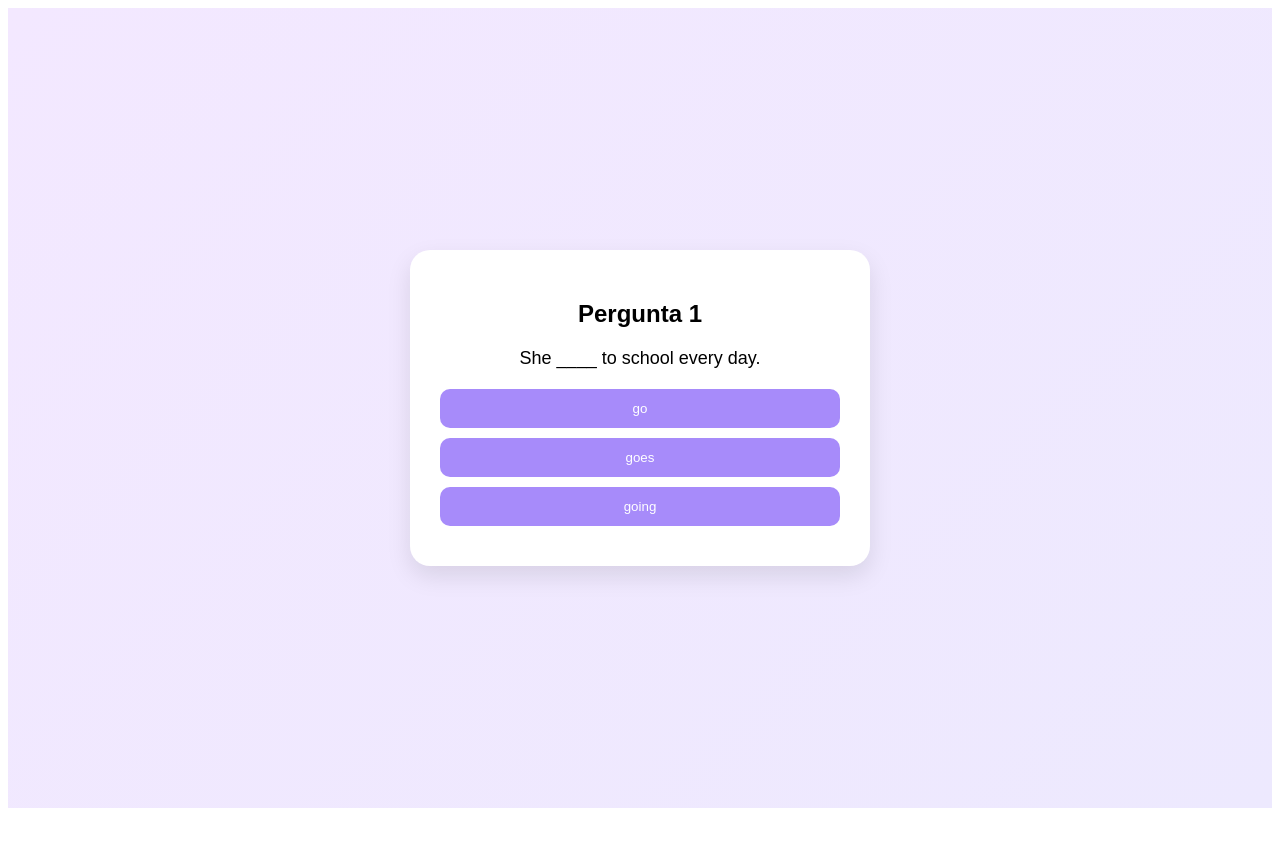
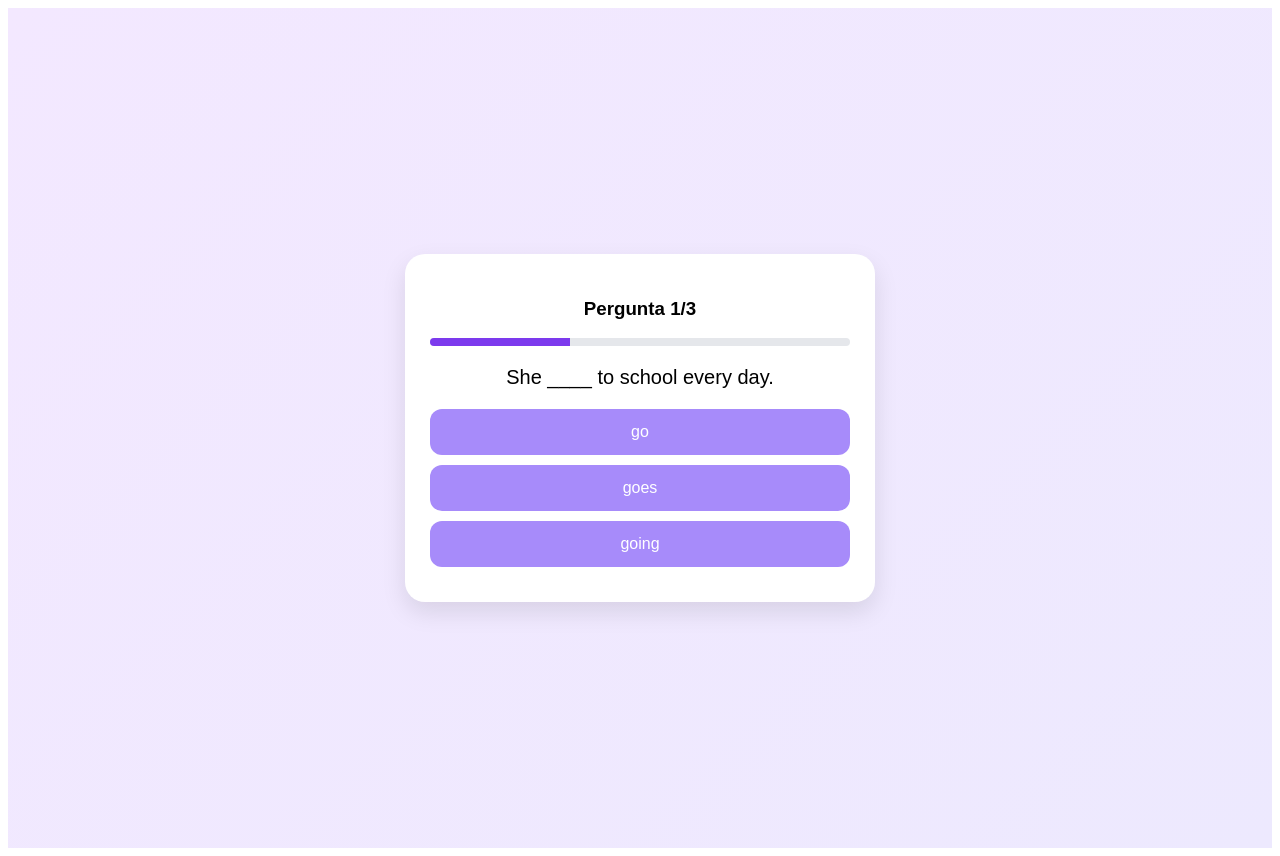
Before and after one commit to artdias/inglesbyneves, a Next.js app: page /teste-nivel in a window 1280 px wide. Before the commit the page ends 816 px from the top, so only its background shows below. Built offline with nearby package versions, Linux system fonts and the light colour scheme.

Commit message:
Add files via upload

```diff
--- a/app/teste-nivel/page.tsx
+++ b/app/teste-nivel/page.tsx
@@ -13,62 +13,172 @@ const questions = [
     options: ["have", "has", "had"],
     answer: 0,
   },
+  {
+    question: "They ____ playing now.",
+    options: ["is", "are", "am"],
+    answer: 1,
+  },
 ];
+
+function getLevel(score: number) {
+  if (score <= 1) return "Básico";
+  if (score === 2) return "Intermediário";
+  return "Avançado";
+}
 
 export default function TesteNivel() {
   const [current, setCurrent] = useState(0);
+  const [score, setScore] = useState(0);
+  const [step, setStep] = useState<"quiz" | "result">("quiz");
 
-  function handleAnswer() {
-    setCurrent(current + 1);
+  function handleAnswer(index: number) {
+    if (index === questions[current].answer) {
+      setScore(score + 1);
+    }
+
+    setTimeout(() => {
+      if (current + 1 < questions.length) {
+        setCurrent(current + 1);
+      } else {
+        setStep("result");
+      }
+    }, 300);
+  }
+
+  const progress = ((current + 1) / questions.length) * 100;
+
+  if (step === "result") {
+    const level = getLevel(score);
+
+    const message = `Olá! Fiz o teste de inglês.
+
+Resultado: ${score}/${questions.length}
+Nível: ${level}
+
+Quero melhorar meu inglês!`;
+
+    const link = `https://wa.me/5599999999999?text=${encodeURIComponent(message)}`;
+
+    return (
+      <main style={styles.page}>
+        <div style={styles.card}>
+          <h1 style={{ color: "#7c3aed" }}>Seu nível: {level}</h1>
+
+          <p style={{ marginTop: 10 }}>
+            {level === "Básico" && "Você está começando, mas pode evoluir rápido 🚀"}
+            {level === "Intermediário" && "Você já tem uma boa base 👏"}
+            {level === "Avançado" && "Excelente nível! 🔥"}
+          </p>
+
+          <div style={styles.score}>
+            {score} / {questions.length}
+          </div>
+
+          <button
+            style={styles.whatsapp}
+            onClick={() => window.open(link, "_blank")}
+          >
+            💬 Quero meu plano no WhatsApp
+          </button>
+        </div>
+      </main>
+    );
   }
 
   return (
-    <main style={{
-      background: "linear-gradient(135deg, #f3e8ff, #ede9fe)",
-      minHeight: "100vh",
-      display: "flex",
-      justifyContent: "center",
-      alignItems: "center",
-      fontFamily: "Poppins, sans-serif"
-    }}>
+    <main style={styles.page}>
+      <div style={styles.card}>
+        <h3>Pergunta {current + 1}/{questions.length}</h3>
 
-      <div style={{
-        background: "white",
-        padding: 30,
-        borderRadius: 20,
-        width: "90%",
-        maxWidth: 400,
-        boxShadow: "0 10px 25px rgba(0,0,0,0.1)",
-        textAlign: "center"
-      }}>
+        {/* PROGRESSO */}
+        <div style={styles.progress}>
+          <div style={{ ...styles.bar, width: `${progress}%` }} />
+        </div>
 
-        <h2>Pergunta {current + 1}</h2>
-
-        <p style={{ fontSize: 18, margin: "20px 0" }}>
-          {questions[current]?.question}
+        <p style={styles.question}>
+          {questions[current].question}
         </p>
 
-        {questions[current]?.options.map((opt, i) => (
+        {questions[current].options.map((opt, i) => (
           <button
             key={i}
-            onClick={handleAnswer}
-            style={{
-              display: "block",
-              width: "100%",
-              padding: 12,
-              marginBottom: 10,
-              borderRadius: 10,
-              border: "none",
-              background: "#a78bfa",
-              color: "white",
-              cursor: "pointer"
-            }}
+            onClick={() => handleAnswer(i)}
+            style={styles.option}
           >
             {opt}
           </button>
         ))}
-
       </div>
     </main>
   );
 }
+
+const styles = {
+  page: {
+    background: "linear-gradient(135deg, #f3e8ff, #ede9fe)",
+    minHeight: "100vh",
+    display: "flex",
+    justifyContent: "center",
+    alignItems: "center",
+    padding: 20,
+    fontFamily: "Poppins, sans-serif",
+  },
+
+  card: {
+    background: "#fff",
+    padding: 25,
+    borderRadius: 20,
+    width: "100%",
+    maxWidth: 420,
+    boxShadow: "0 10px 25px rgba(0,0,0,0.1)",
+    textAlign: "center",
+  },
+
+  question: {
+    fontSize: 20,
+    margin: "20px 0",
+  },
+
+  option: {
+    display: "block",
+    width: "100%",
+    padding: 14,
+    marginBottom: 10,
+    borderRadius: 12,
+    border: "none",
+    background: "#a78bfa",
+    color: "white",
+    cursor: "pointer",
+    fontSize: 16,
+  },
+
+  progress: {
+    height: 8,
+    background: "#e5e7eb",
+    borderRadius: 10,
+    overflow: "hidden",
+    marginTop: 10,
+  },
+
+  bar: {
+    height: "100%",
+    background: "#7c3aed",
+  },
+
+  score: {
+    fontSize: 28,
+    fontWeight: "bold",
+    margin: "15px 0",
+  },
+
+  whatsapp: {
+    width: "100%",
+    padding: 14,
+    borderRadius: 12,
+    border: "none",
+    background: "#22c55e",
+    color: "white",
+    fontSize: 16,
+    cursor: "pointer",
+  },
+};
```
